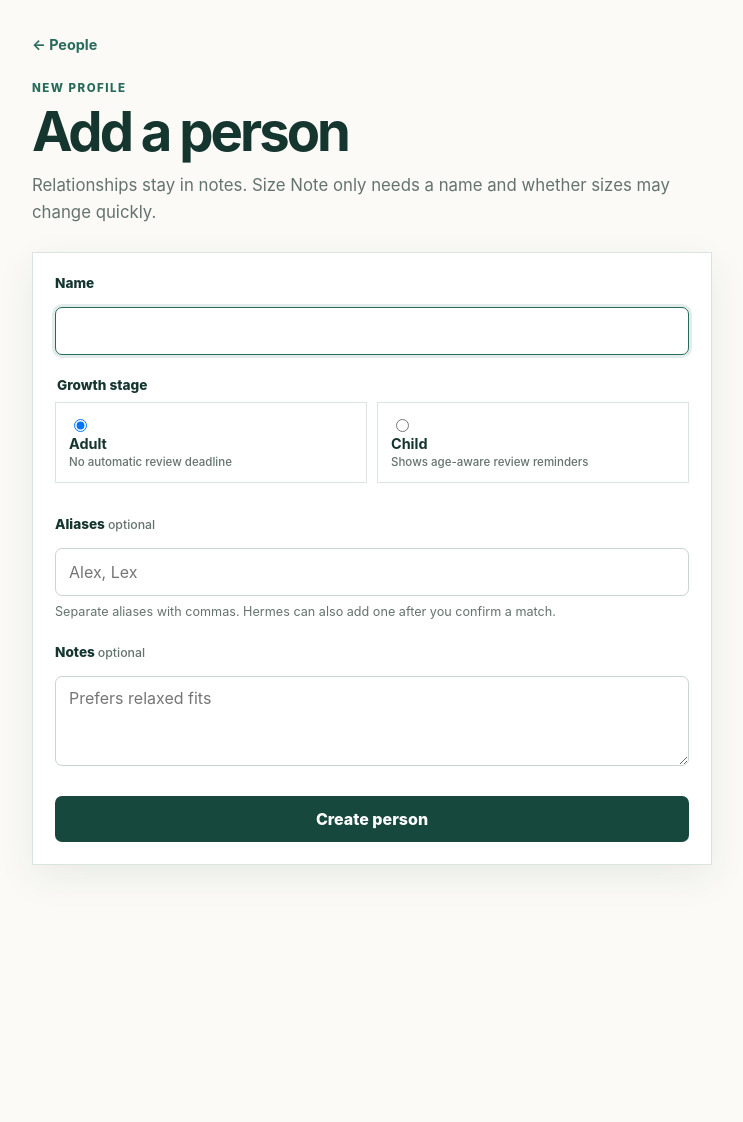
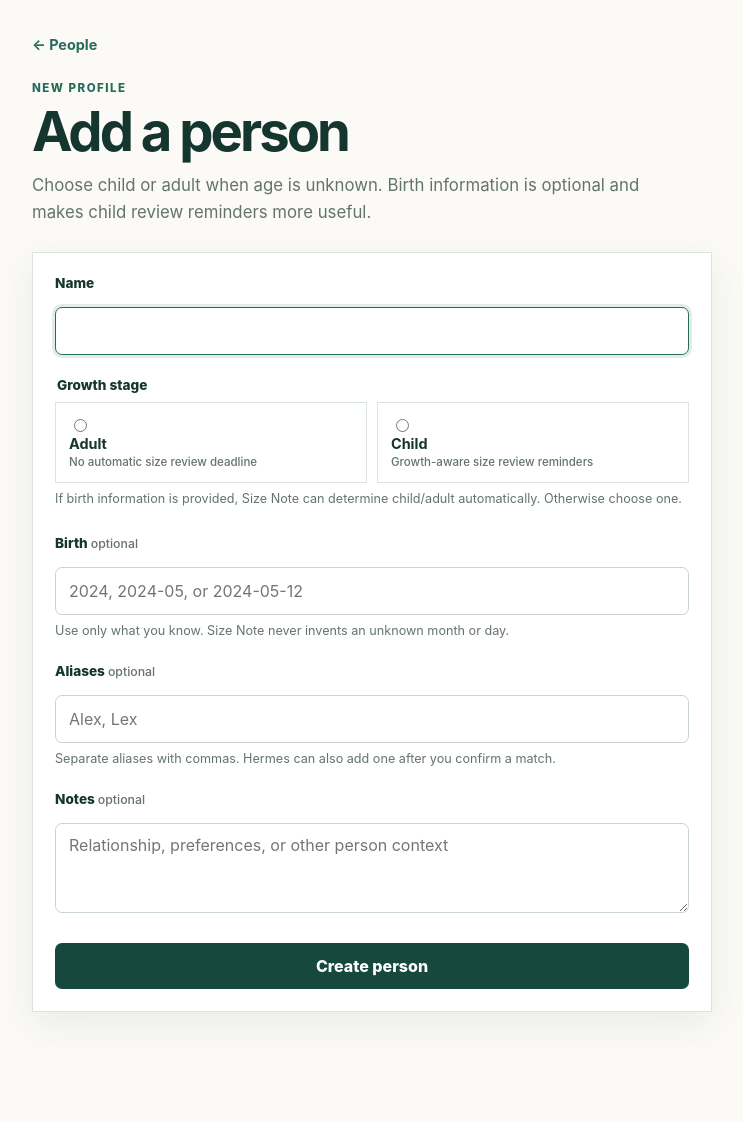
Before and after one commit to teranchristian/size-note, a FastAPI app: page /people/new in a window 1280 px wide. Shown: the part 68-1190 px from the top of the page, without its empty margins (168-911 px from the left). Before the commit the page ends 938 px from the top, so only its background shows below. Run offline with FastAPI, Linux system fonts and the light colour scheme.

Commit message:
Collect optional birth information when adding people

```diff
--- a/size_note/templates/new_person.html
+++ b/size_note/templates/new_person.html
@@ -5,7 +5,7 @@
   <section class="page-heading">
     <p class="eyebrow">New profile</p>
     <h1>Add a person</h1>
-    <p>Relationships stay in notes. Size Note only needs a name and whether sizes may change quickly.</p>
+    <p>Choose child or adult when age is unknown. Birth information is optional and makes child review reminders more useful.</p>
   </section>
 
   {% if error %}<div class="form-error" role="alert">{{ error }}</div>{% endif %}
@@ -17,22 +17,27 @@
       <legend>Growth stage</legend>
       <div class="choice-grid">
         <label class="choice">
-          <input type="radio" name="growth_stage" value="adult" {% if values.get('growth_stage', 'adult') == 'adult' %}checked{% endif %}>
-          <span><strong>Adult</strong><small>No automatic review deadline</small></span>
+          <input type="radio" name="growth_stage" value="adult" {% if values.get('growth_stage') == 'adult' %}checked{% endif %}>
+          <span><strong>Adult</strong><small>No automatic size review deadline</small></span>
         </label>
         <label class="choice">
           <input type="radio" name="growth_stage" value="child" {% if values.get('growth_stage') == 'child' %}checked{% endif %}>
-          <span><strong>Child</strong><small>Shows age-aware review reminders</small></span>
+          <span><strong>Child</strong><small>Growth-aware size review reminders</small></span>
         </label>
       </div>
+      <p class="field-help">If birth information is provided, Size Note can determine child/adult automatically. Otherwise choose one.</p>
     </fieldset>
+
+    <label for="birth">Birth <span>optional</span></label>
+    <input id="birth" name="birth" value="{{ values.get('birth', '') }}" inputmode="numeric" placeholder="2024, 2024-05, or 2024-05-12">
+    <p class="field-help">Use only what you know. Size Note never invents an unknown month or day.</p>
 
     <label for="aliases">Aliases <span>optional</span></label>
     <input id="aliases" name="aliases" value="{{ values.get('aliases', '') }}" placeholder="Alex, Lex">
     <p class="field-help">Separate aliases with commas. Hermes can also add one after you confirm a match.</p>
 
     <label for="notes">Notes <span>optional</span></label>
-    <textarea id="notes" name="notes" rows="3" placeholder="Prefers relaxed fits">{{ values.get('notes', '') }}</textarea>
+    <textarea id="notes" name="notes" rows="3" placeholder="Relationship, preferences, or other person context">{{ values.get('notes', '') }}</textarea>
 
     <button class="button full-width" type="submit">Create person</button>
   </form>
```
